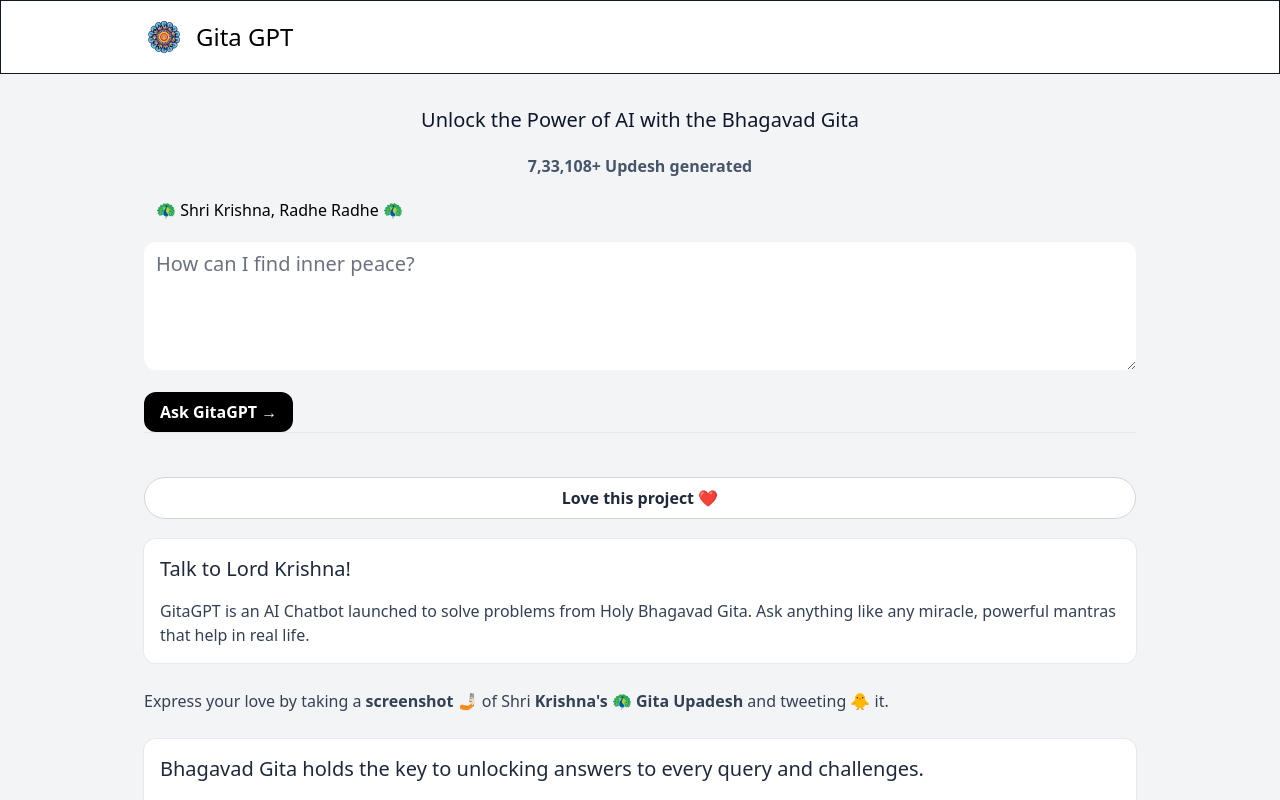
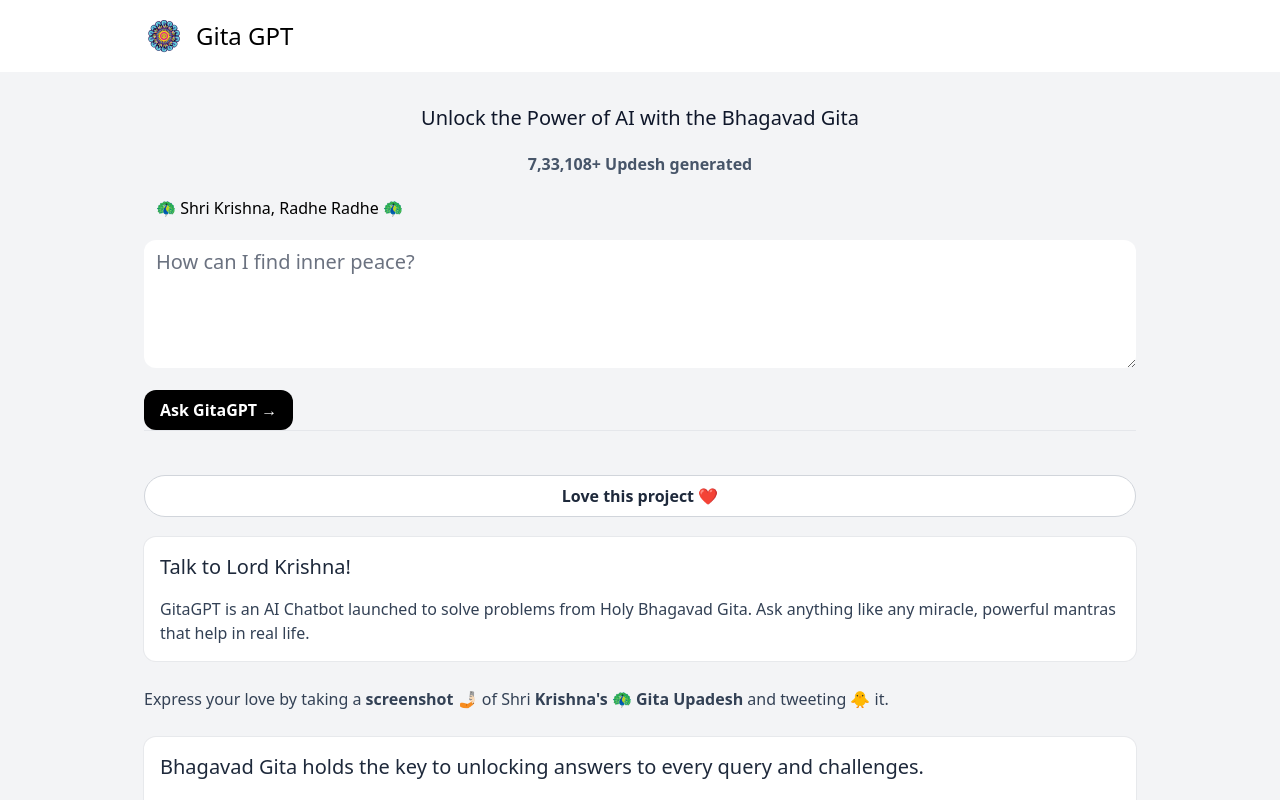
Before and after one commit to vxsahu/gitagpt, a Next.js app: page / in a window 1280 px wide. Shown: the top 800 px of the page. Built offline with nearby package versions, Linux system fonts and the light colour scheme.

Commit message:
Update Header.tsx

```diff
--- a/components/Header.tsx
+++ b/components/Header.tsx
@@ -3,7 +3,7 @@ import Link from "next/link";
 
 export default function Header() {
   return (
-    <header className="w-full flex items-center justify-center flex justify-left items-left w-full bg-white-100 border border-bottom-1 border-gray-900 bg-white">
+    <header className="w-full flex items-center justify-center flex justify-left items-left w-full bg-white-100 border-0 border-bottom-1 border-gray-900 bg-white">
       <Link href="https://www.gitagpt.in/" className="px-4 space-x-3 max-w-5xl align-center innerbox flex flex-1 w-full">
         <Image
           alt="GitaGPT"
```
